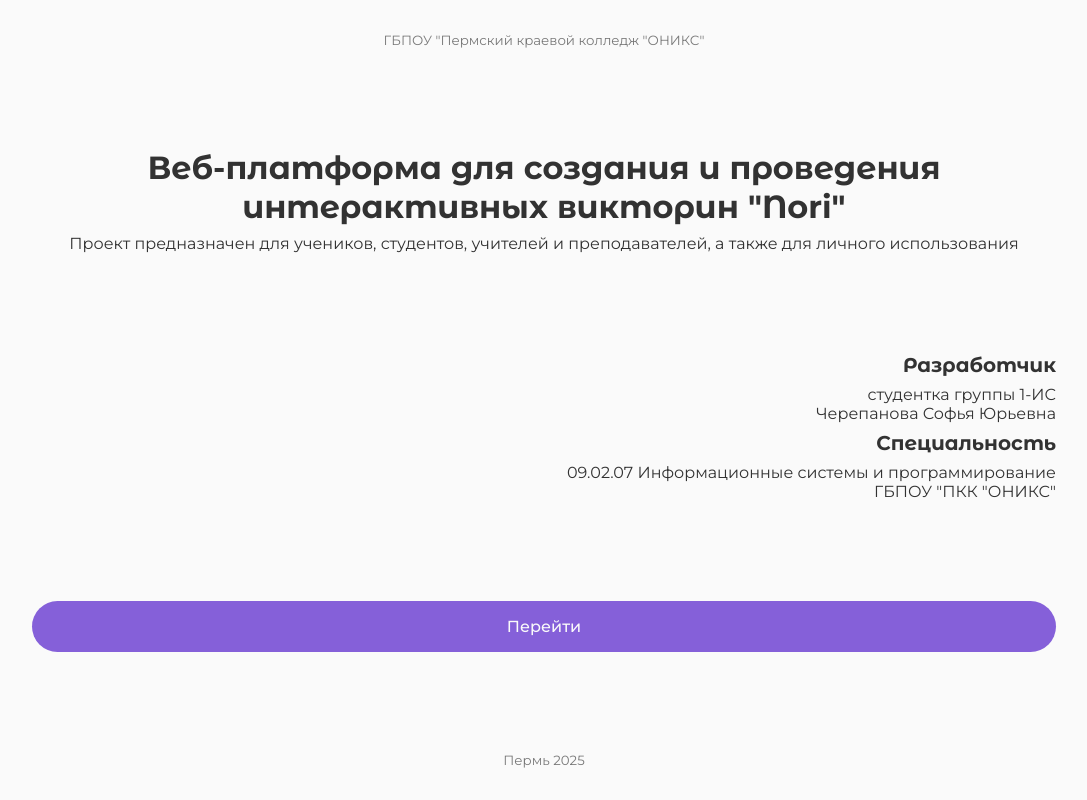
After one commit to asxnah/nori, a PHP site: page /preview.html in a window 1280 px wide. The commit adds this page. Shown: the whole page, without its empty margins (96-1183 px from the left). Run offline with PHP 8.4, Linux system fonts and the light colour scheme.

Commit message:
титульная страница
титульная страница полностью сделана

```diff
--- a/css/preview.css
+++ b/css/preview.css
@@ -1 +1,35 @@
 @import url('main.css');
+
+main {
+	min-height: 100vh;
+
+	padding: 2rem 8rem;
+
+	display: flex;
+	flex-direction: column;
+	justify-content: space-between;
+}
+
+main * {
+	text-align: center;
+}
+
+main section {
+	display: flex;
+	flex-direction: column;
+	gap: 0.5rem;
+}
+
+#info * {
+	text-align: right;
+}
+
+small {
+	color: var(--darkgrey);
+}
+
+@media (width < 800px) {
+	main {
+		padding: 2rem;
+	}
+}
--- /dev/null
+++ b/preview.html
@@ -0,0 +1,45 @@
+<!DOCTYPE html>
+<html lang="en">
+	<head>
+		<meta charset="UTF-8" />
+		<meta name="viewport" content="width=device-width, initial-scale=1.0" />
+		<title>
+			Титульная страница — Веб-платформа для создания и проведения интерактивных
+			викторин "Nori"
+		</title>
+		<link rel="stylesheet" href="./css/preview.css" />
+		<script src="./js/index.js" defer></script>
+	</head>
+	<body>
+		<main>
+			<small>ГБПОУ "Пермский краевой колледж "ОНИКС"</small>
+
+			<section>
+				<h1>
+					Веб-платформа для создания и проведения интерактивных викторин "Nori"
+				</h1>
+				<p>
+					Проект предназначен для учеников, студентов, учителей и
+					преподавателей, а также для личного использования
+				</p>
+			</section>
+
+			<section id="info">
+				<h3>Разработчик</h3>
+				<p>
+					студентка группы 1-ИС <br />
+					Черепанова Софья Юрьевна
+				</p>
+				<h3>Специальность</h3>
+				<p>
+					09.02.07 Информационные системы и программирование <br />
+					ГБПОУ "ПКК "ОНИКС"
+				</p>
+			</section>
+
+			<a href="index.html" class="btn btn-primary">Перейти</a>
+
+			<small>Пермь 2025</small>
+		</main>
+	</body>
+</html>
```
